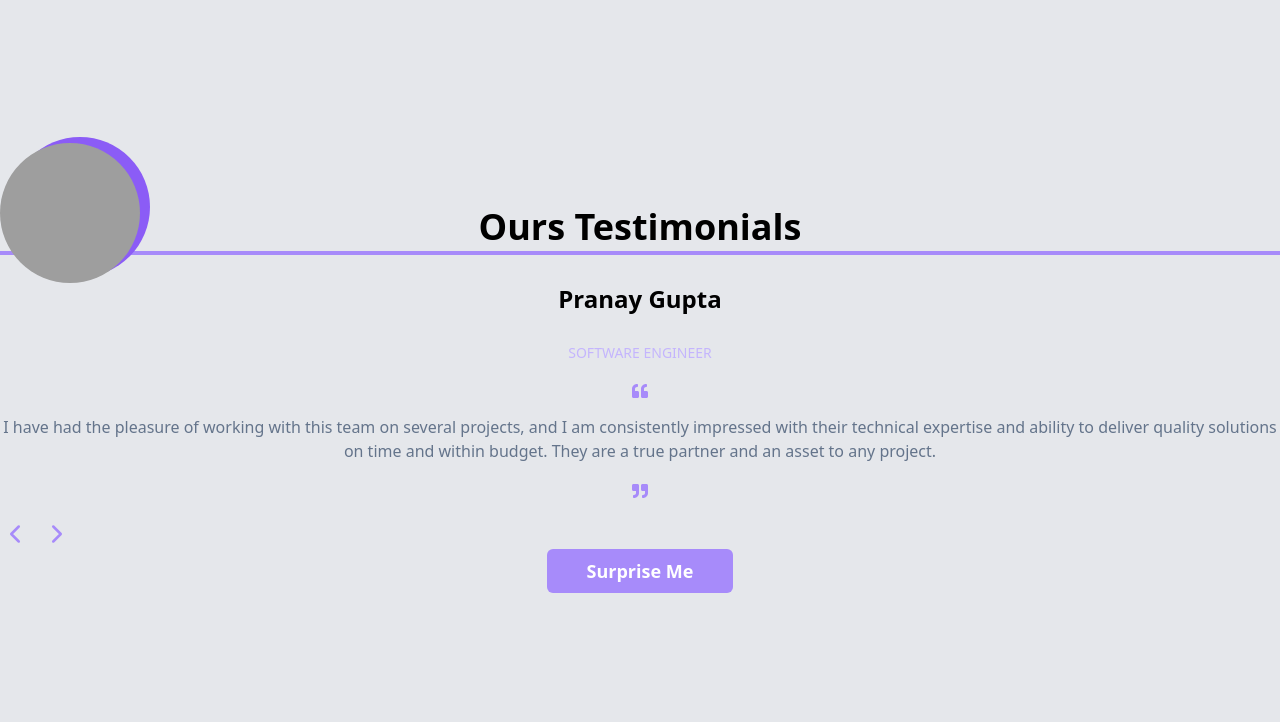
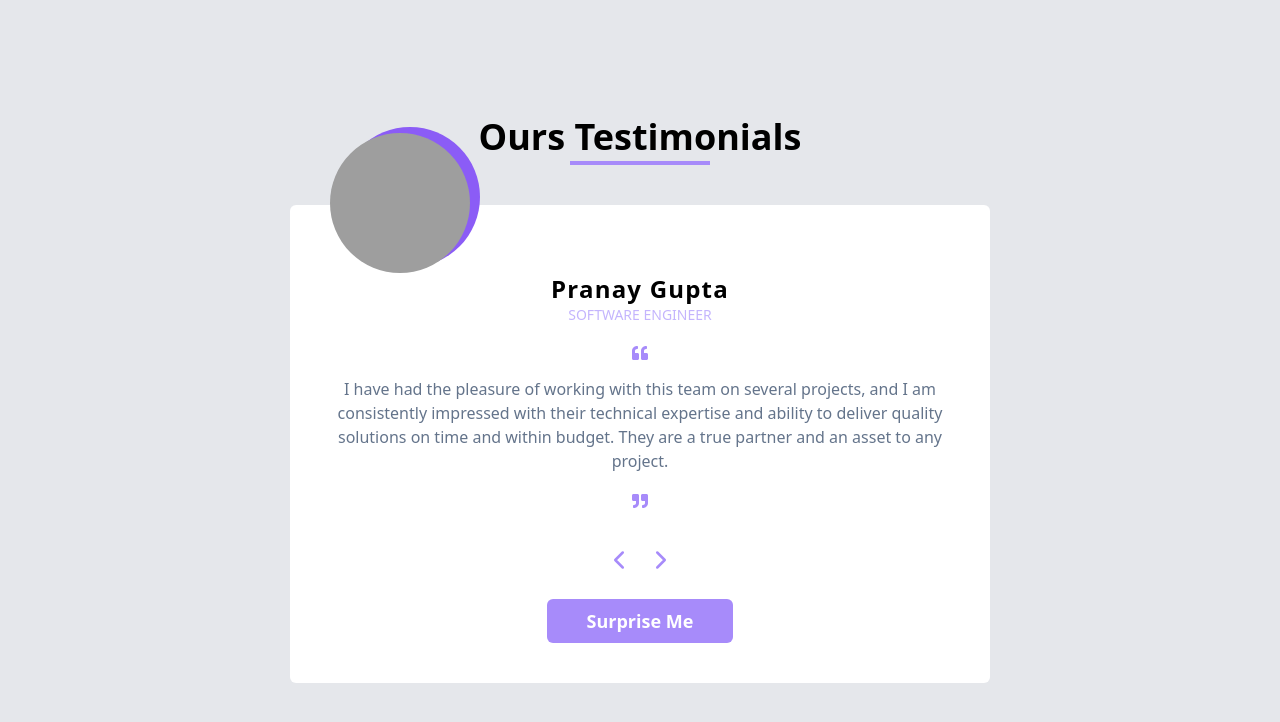
Before and after one commit to Prachi24599/testimonial-slider, a React (Create React App) app: page / in a window 1280 px wide. Shown: the top 722 px of the page. Built offline with nearby package versions, Linux system fonts and the light colour scheme; grey boxes are pictures that could not be loaded.

Commit message:
completed components design

```diff
--- a/src/App.js
+++ b/src/App.js
@@ -8,7 +8,7 @@ const App = () => {
     <div className="flex flex-col w-[100vw] h-[100vh] justify-center items-center bg-gray-200">
       <div className="text-center">
         <h1 className="text-4xl font-bold">Ours Testimonials</h1>
-        <div className="h-[4px] w-[1/5] mt-1 bg-violet-400"></div>
+        <div className="h-[4px] w-1/5 mt-1 bg-violet-400 mx-auto"></div>
         <Testimonials reviews={reviews} />
       </div>
     </div>
--- a/src/components/Card.js
+++ b/src/components/Card.js
@@ -1,6 +1,5 @@
 import React from "react";
 import { FaQuoteLeft, FaQuoteRight } from "react-icons/fa";
-
 
 const Card = (props) => {
   const review = props.review;
@@ -16,10 +15,9 @@ const Card = (props) => {
       </div>
 
       <div className="text-center mt-7">
-        <p className="font-bold text-2xl capitalize">{review.name}</p>
-      </div>
-
-      <div className="text-center mt-7">
+        <p className="font-bold text-2xl capitalize tracking-wider">
+          {review.name}
+        </p>
         <p className="text-violet-300 uppercase text-sm">{review.job}</p>
       </div>
 
--- a/src/components/Testimonials.js
+++ b/src/components/Testimonials.js
@@ -32,10 +32,13 @@ const Testimonials = ({ reviews }) => {
     setIndex(randomIndex);
   }
   return (
-    <div>
+    <div
+      className="w-[85vw] md:w-[700px] bg-white flex flex-col justify-center items-center
+    mt-10 p-10 transition-all duration-700 hover:shadow-xl rounded-md"
+    >
       <Card review={reviews[index]} />
 
-      <div className="flex text-3xl mt-5 gap-3 text-violet-400 font-bold mx-auto">
+      <div className="flex text-3xl mt-9 gap-3 text-violet-400 font-bold mx-auto">
         <button
           onClick={leftShiftHandler}
           className="cursor-pointer hover:text-violet-500"
@@ -50,7 +53,7 @@ const Testimonials = ({ reviews }) => {
         </button>
       </div>
 
-      <div>
+      <div className="mt-6">
         <button
           onClick={surpriseHandler}
           className="bg-violet-400 hover:bg-violet-500 transition-all duration-200 cursor-pointer px-10 py-2 rounded-md font-bold text-white text-lg"
```
